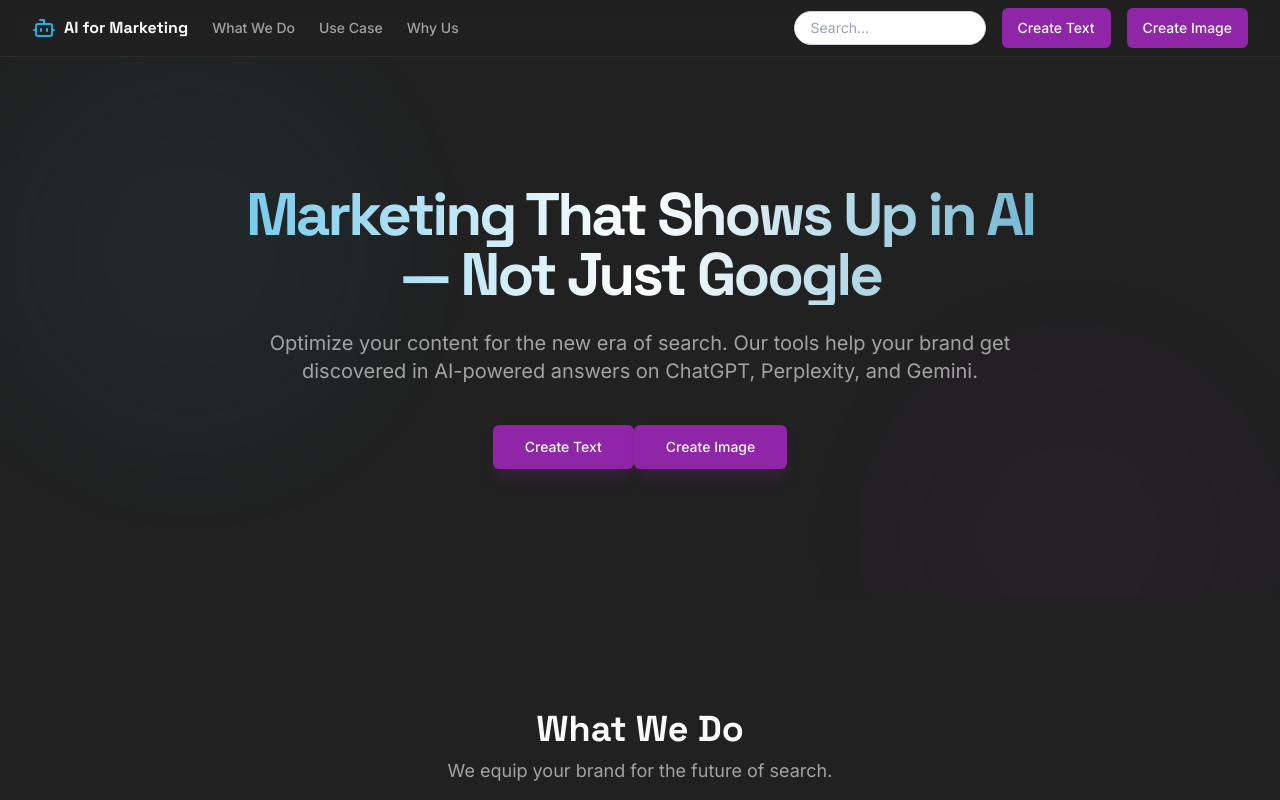
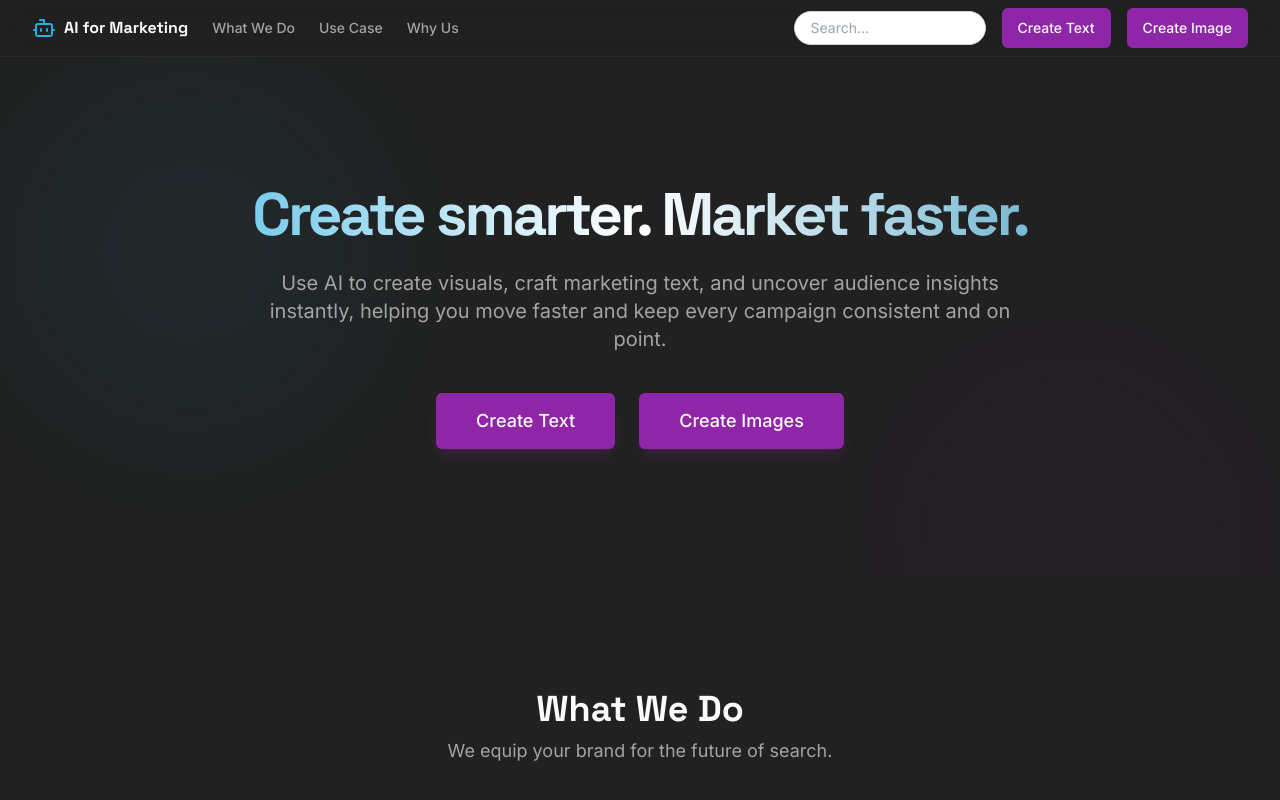
Before and after one commit to myhuy612/Creative_and_Marketing_Tech, a Next.js app: page / in a window 1280 px wide. Shown: the top 800 px of the page. Built offline with nearby package versions, Linux system fonts and the light colour scheme.

Commit message:
Change homepage slogan and button sizes

```diff
--- a/src/components/sections/hero.tsx
+++ b/src/components/sections/hero.tsx
@@ -6,25 +6,43 @@
     <section className="relative py-20 md:py-32 bg-background">
       <div aria-hidden="true" className="absolute inset-0 top-0 z-0 overflow-hidden">
         <div className="absolute top-0 left-0 w-96 h-96 bg-primary/10 rounded-full filter blur-3xl opacity-50 animate-blob"></div>
-        <div className="absolute top-1/2 right-0 w-96 h-96 bg-accent/10 rounded-full filter blur-3xl opacity-50 animate-blob" style={{ animationDelay: '2s' }}></div>
+        <div
+          className="absolute top-1/2 right-0 w-96 h-96 bg-accent/10 rounded-full filter blur-3xl opacity-50 animate-blob"
+          style={{ animationDelay: '2s' }}
+        ></div>
       </div>
+
       <div className="container mx-auto px-4 text-center relative z-10">
+
         <h1 className="text-4xl md:text-6xl font-bold font-headline leading-tight tracking-tighter mb-6 text-transparent bg-clip-text bg-gradient-to-r from-primary via-white to-primary/80">
-          Marketing That Shows Up in AI
-          <br />
-          — Not Just Google
+          Create smarter. Market faster.
         </h1>
+
         <p className="text-lg md:text-xl text-muted-foreground max-w-3xl mx-auto mb-10">
-          Optimize your content for the new era of search. Our tools help your brand get discovered in AI-powered answers on ChatGPT, Perplexity, and Gemini.
+          Use AI to create visuals, craft marketing text, and uncover audience insights instantly, helping you move faster and keep every campaign consistent and on point.
         </p>
-        <Button size="lg" asChild style={{ backgroundColor: 'hsl(var(--accent))', color: 'hsl(var(--accent-foreground))' }} className="hover:opacity-90 shadow-lg shadow-accent/20 transition-all duration-300 transform hover:scale-105">
-          <Link href="/generate">Create Text</Link>
-        </Button>
 
-        {/* NEED TO CHANGE THE ROUTE href="generate" */}
-        <Button size="lg" asChild style={{ backgroundColor: 'hsl(var(--accent))', color: 'hsl(var(--accent-foreground))' }} className="hover:opacity-90 shadow-lg shadow-accent/20 transition-all duration-300 transform hover:scale-105">
-          <Link href="/generate">Create Image</Link>
-        </Button>
+        {/* BUTTON GROUP */}
+        <div className="flex items-center justify-center gap-6 mt-6">
+          <Button
+            size="lg"
+            asChild
+            className="px-10 py-7 text-lg hover:opacity-90 shadow-lg shadow-accent/20 transition-all duration-300 hover:scale-105"
+            style={{ backgroundColor: 'hsl(var(--accent))', color: 'hsl(var(--accent-foreground))' }}
+          >
+            <Link href="/generate">Create Text</Link>
+          </Button>
+
+          <Button
+            size="lg"
+            asChild
+            className="px-10 py-7 text-lg hover:opacity-90 shadow-lg shadow-accent/20 transition-all duration-300 hover:scale-105"
+            style={{ backgroundColor: 'hsl(var(--accent))', color: 'hsl(var(--accent-foreground))' }}
+          >
+            <Link href="/generate">Create Images</Link>
+          </Button>
+        </div>
+
       </div>
     </section>
   );
```
